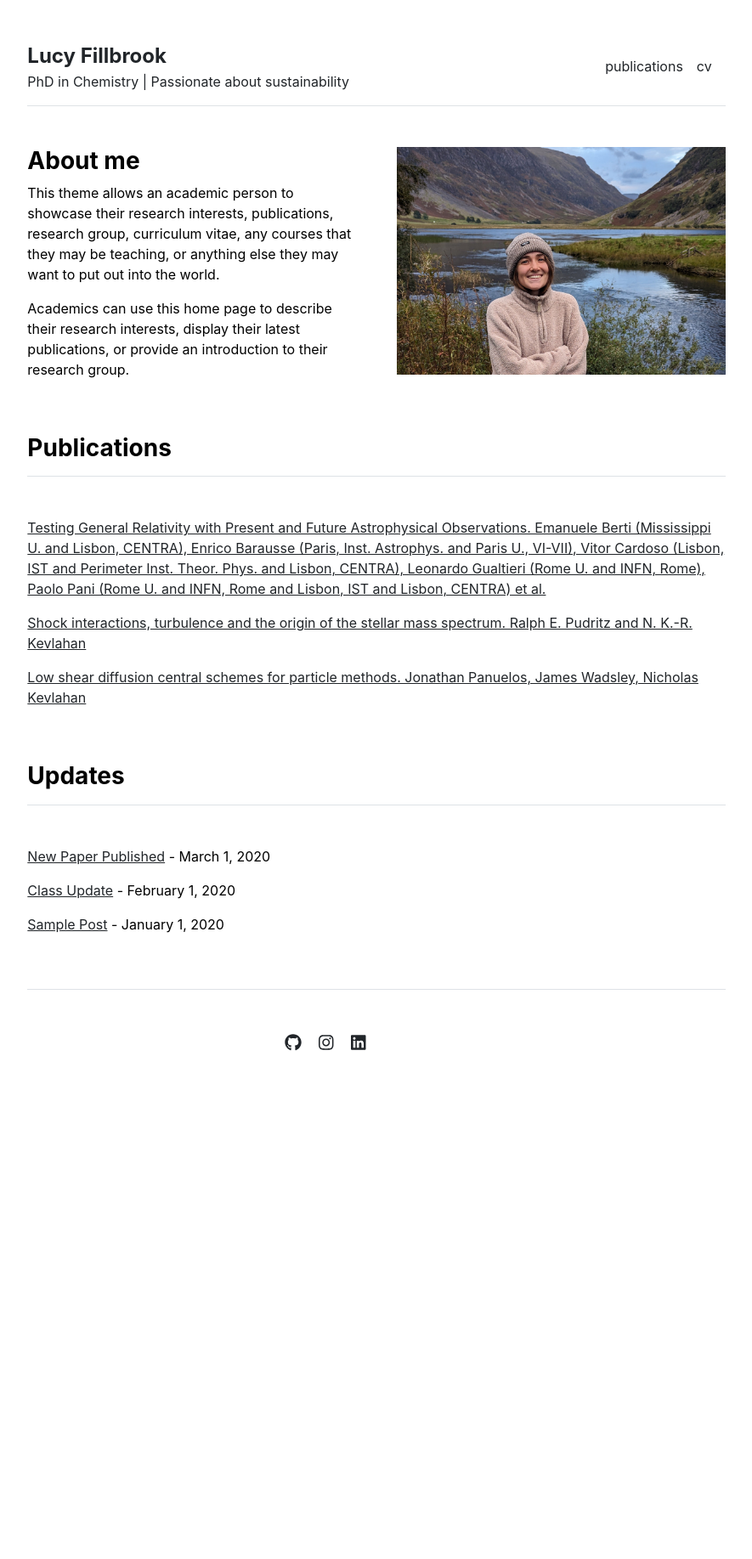
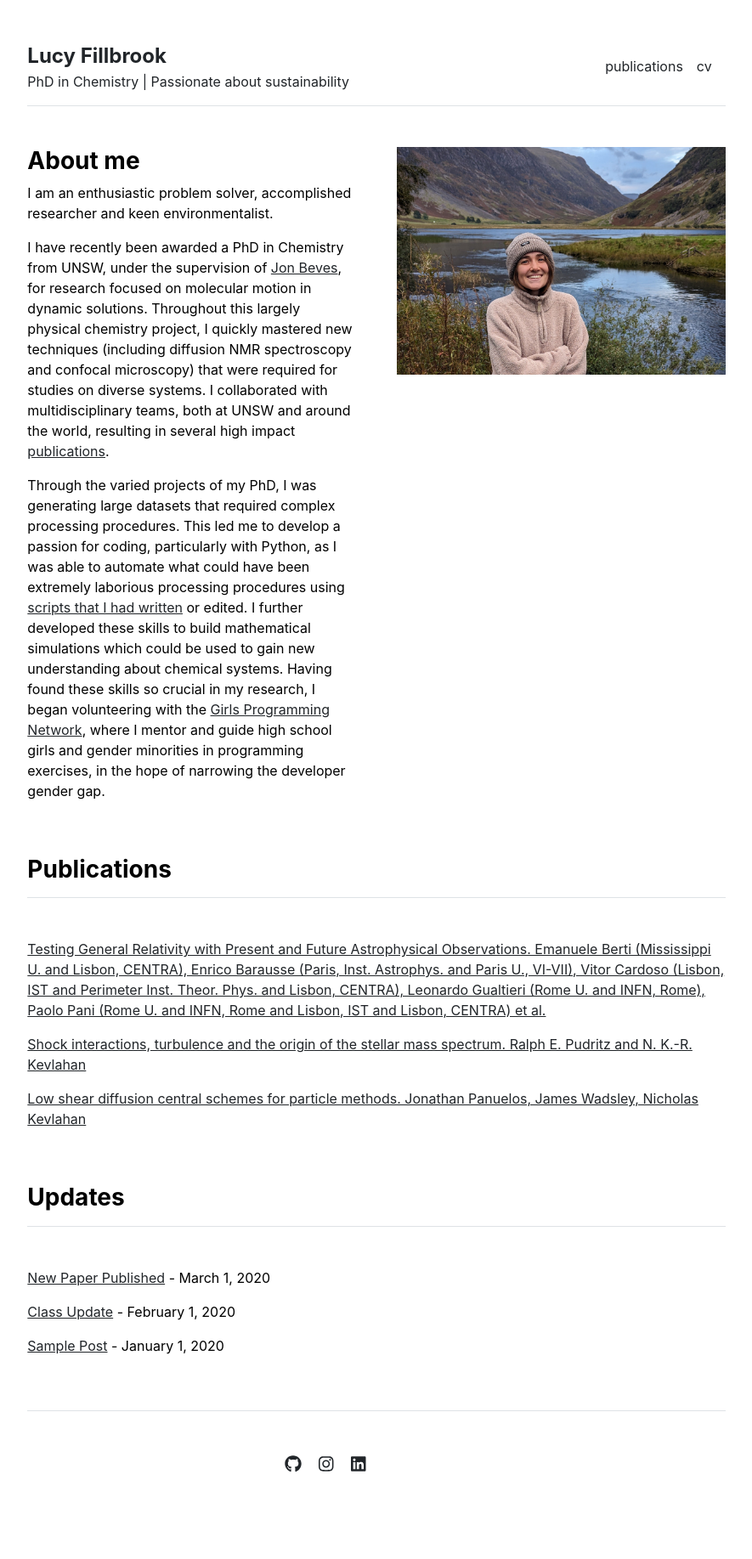
Before and after one commit to lfillbrook/lfillbrook.github.io, a Jekyll site: the page built from index.md, in a window 1280 px wide. Shown: the whole page at 85% size, without its empty margins (197-1082 px from the left). Built offline with Jekyll 4.4.1, drawn with Linux system fonts in a browser that asks for light colours; before the commit the page ends 1339 px from its top, so only the background shows below that.

Commit message:
Update index.md

```diff
--- a/index.md
+++ b/index.md
@@ -3,6 +3,8 @@ layout: home
 title: "Home"
 ---
 
-This theme allows an academic person to showcase their research interests, publications, research group, curriculum vitae, any courses that they may be teaching, or anything else they may want to put out into the world.
+I am an enthusiastic problem solver, accomplished researcher and keen environmentalist.
 
-Academics can use this home page to describe their research interests, display their latest publications, or provide an introduction to their research group.
+I have recently been awarded a PhD in Chemistry from UNSW, under the supervision of <a href=" https://bevesgroup.wordpress.com/">Jon Beves</a>, for research focused on molecular motion in dynamic solutions. Throughout this largely physical chemistry project, I quickly mastered new techniques (including diffusion NMR spectroscopy and confocal microscopy) that were required for studies on diverse systems. I collaborated with multidisciplinary teams, both at UNSW and around the world, resulting in several high impact <a href=" https://lfillbrook.github.io/publications ">publications</a>.
+
+Through the varied projects of my PhD, I was generating large datasets that required complex processing procedures. This led me to develop a passion for coding, particularly with Python, as I was able to automate what could have been extremely laborious processing procedures using <a href=" https://github.com/lfillbrook ">scripts that I had written</a> or edited. I further developed these skills to build mathematical simulations which could be used to gain new understanding about chemical systems. Having found these skills so crucial in my research, I began volunteering with the <a href=" https://www.girlsprogramming.network/ ">Girls Programming Network</a>, where I mentor and guide high school girls and gender minorities in programming exercises, in the hope of narrowing the developer gender gap.
```
